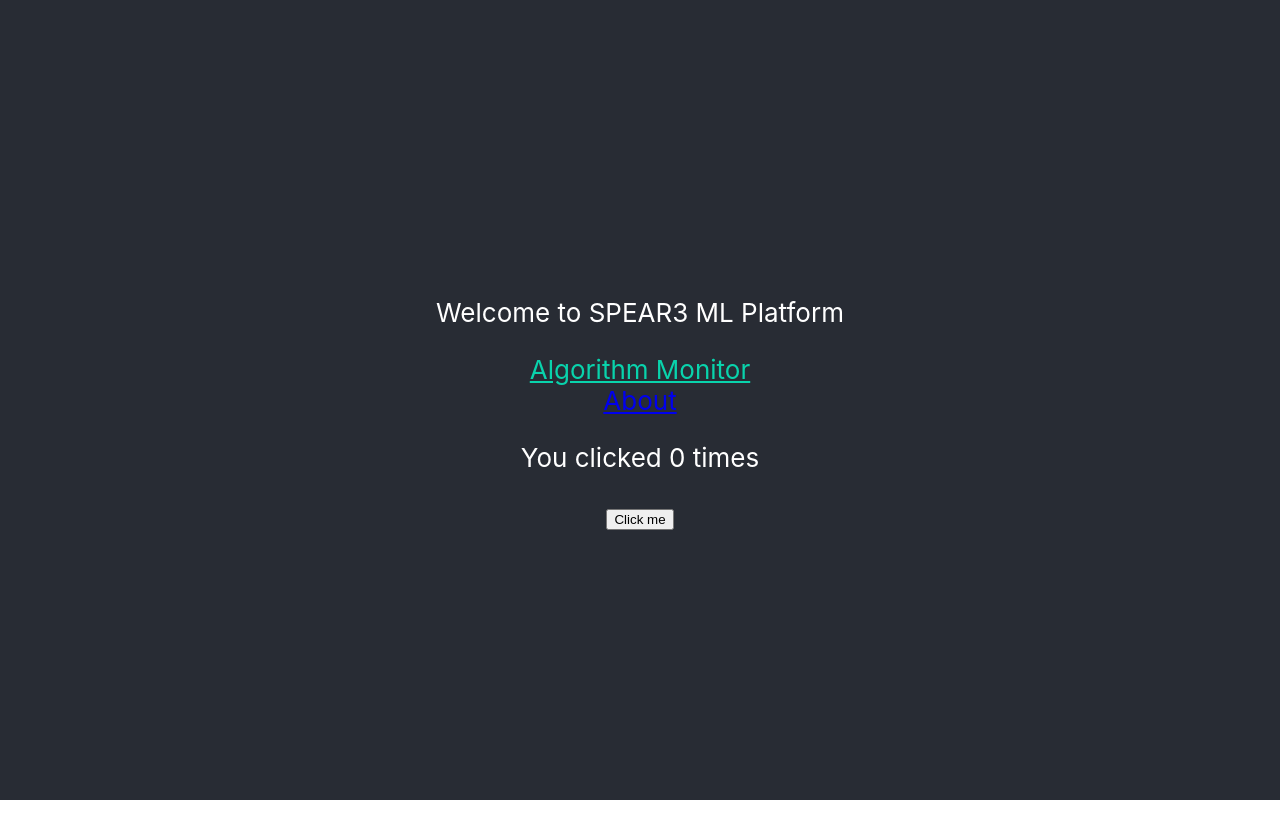
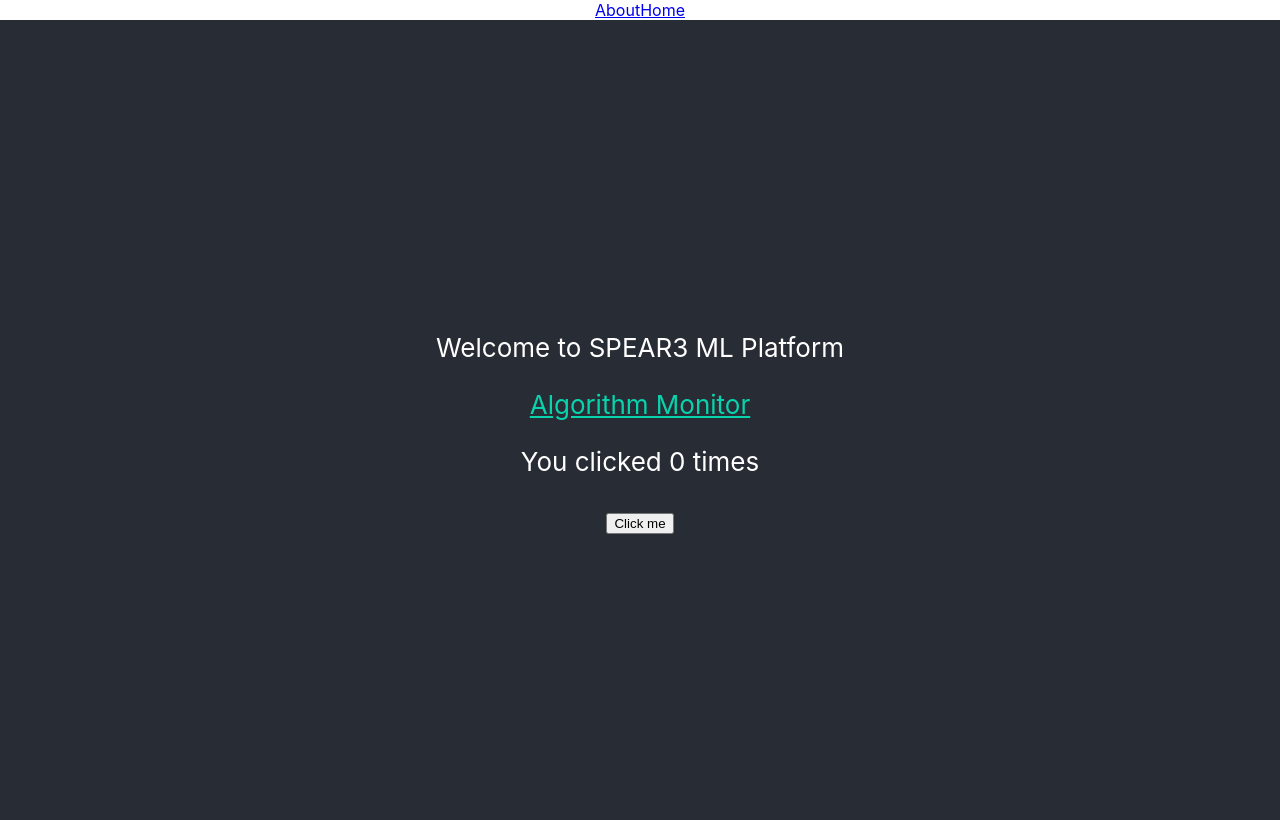
Before and after one commit to SPEAR3-ML/teeport-frontend, a React (Create React App) app: page / in a window 1280 px wide. Built offline with nearby package versions, Linux system fonts and the light colour scheme.

Commit message:
Now the basic boilerplate works!

```diff
--- a/src/components/App.js
+++ b/src/components/App.js
@@ -1,67 +1,28 @@
-import React, { useEffect } from 'react'
+import React from 'react'
 import { BrowserRouter, Switch, Route, Link } from 'react-router-dom'
-import { useSelector, useDispatch } from 'react-redux'
 import styled from 'styled-components'
 
+import Home from './Home'
 import About from './About'
-import { selectCount } from '../redux/selectors'
-import { increaseCount } from '../redux/actions'
 
 const AppDiv = styled.div`
   text-align: center;
 `
 
-const AppHeader = styled.header`
-  background-color: #282c34;
-  min-height: 100vh;
-  display: flex;
-  flex-direction: column;
-  align-items: center;
-  justify-content: center;
-  font-size: calc(10px + 2vmin);
-  color: white;
-`
-
-const AppLink = styled.a`
-  color: #09d3ac;
-`
-
 const App = () => {
-  const count = useSelector(selectCount)
-  const dispatch = useDispatch()
-
-  useEffect(() => {
-    // Update the document title using the browser API
-    document.title = `You clicked ${count} times`
-  })
-
   return (
     <BrowserRouter>
       <AppDiv>
-        <AppHeader>
-          <p>
-            Welcome to SPEAR3 ML Platform
-          </p>
-          <AppLink
-            href="https://reactjs.org"
-            target="_blank"
-            rel="noopener noreferrer"
-          >
-            Algorithm Monitor
-          </AppLink>
         <Link to='/about'>About</Link>
+        <Link to='/'>Home</Link>
         <Switch>
           <Route path='/about'>
             <About />
           </Route>
+          <Route path='/'>
+            <Home />
+          </Route>
         </Switch>
-          <div>
-            <p>You clicked {count} times</p>
-            <button onClick={() => dispatch(increaseCount())}>
-              Click me
-            </button>
-          </div>
-        </AppHeader>
       </AppDiv>
     </BrowserRouter>
   )
--- a/src/components/Home.js
+++ b/src/components/Home.js
@@ -0,0 +1,54 @@
+import React, { useEffect } from 'react'
+import { useSelector, useDispatch } from 'react-redux'
+import styled from 'styled-components'
+
+import { selectCount } from '../redux/selectors'
+import { increaseCount } from '../redux/actions'
+
+const Header = styled.header`
+  background-color: #282c34;
+  min-height: 100vh;
+  display: flex;
+  flex-direction: column;
+  align-items: center;
+  justify-content: center;
+  font-size: calc(10px + 2vmin);
+  color: white;
+`
+
+const Link = styled.a`
+  color: #09d3ac;
+`
+
+const Home = () => {
+  const count = useSelector(selectCount)
+  const dispatch = useDispatch()
+
+  useEffect(() => {
+    // Update the document title using the browser API
+    document.title = `You clicked ${count} times`
+  })
+
+  return (
+    <Header>
+      <p>
+        Welcome to SPEAR3 ML Platform
+      </p>
+      <Link
+        href="https://reactjs.org"
+        target="_blank"
+        rel="noopener noreferrer"
+      >
+        Algorithm Monitor
+      </Link>
+      <div>
+        <p>You clicked {count} times</p>
+        <button onClick={() => dispatch(increaseCount())}>
+          Click me
+        </button>
+      </div>
+    </Header>
+  )
+}
+
+export default Home
```
Lines whose indentation alone changed are shown as unchanged.
